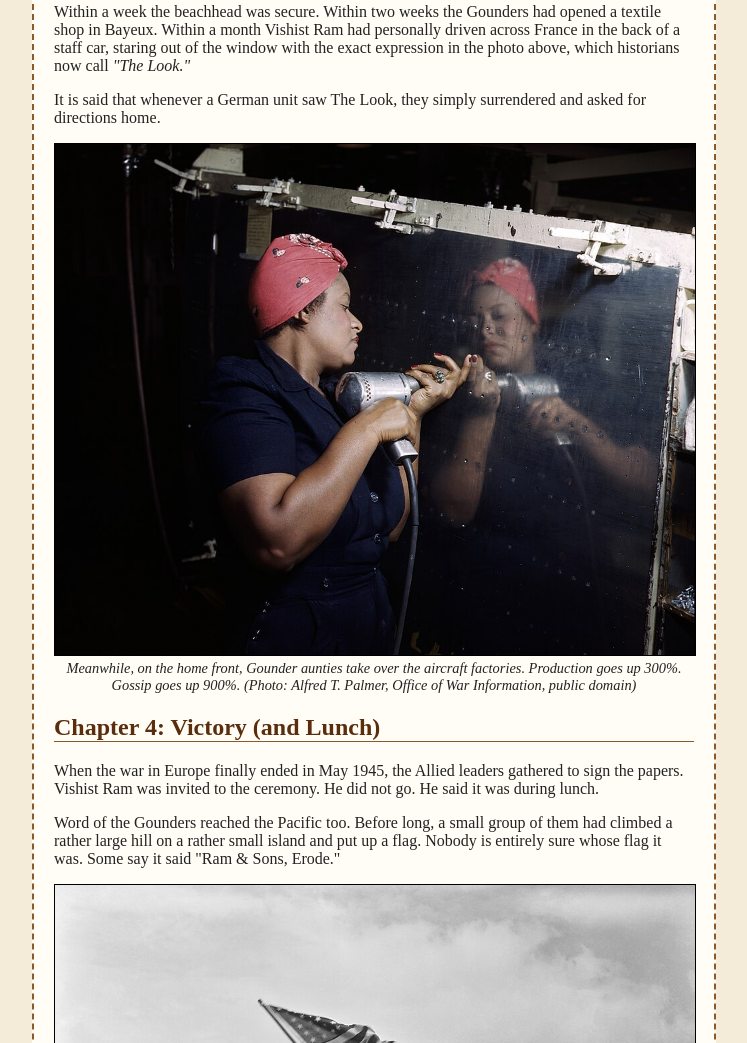
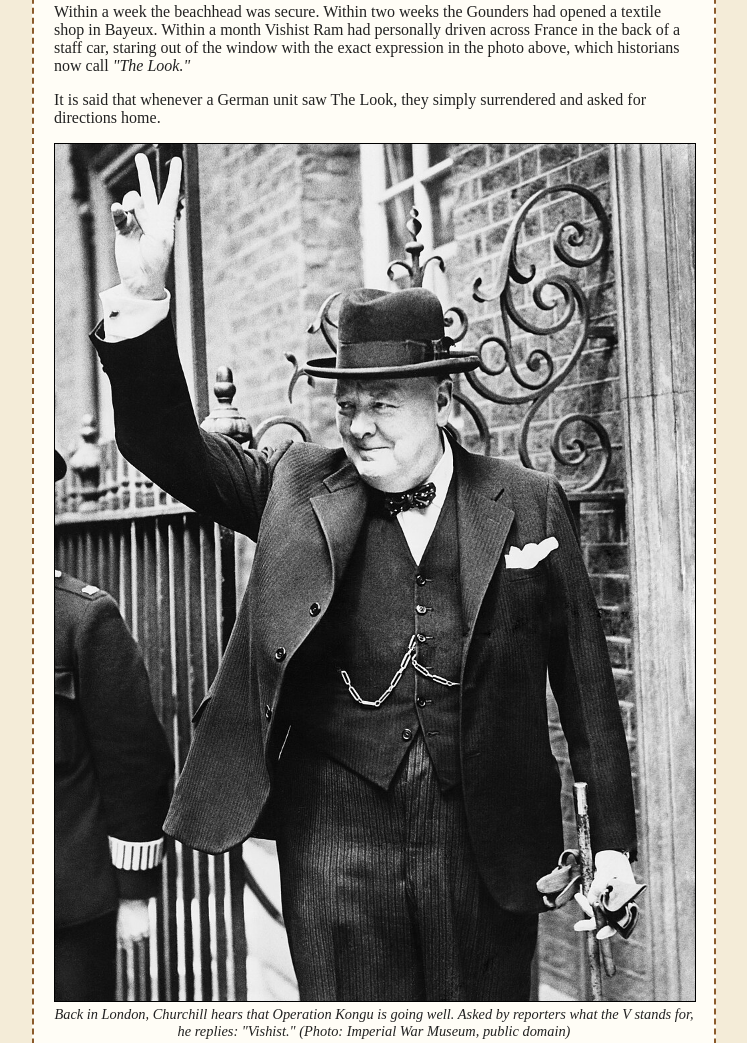
Before and after one commit to impossibleplatypus/website, a plain HTML site: page index.html in a window 1280 px wide. Shown: the part 3100-4143 px from the top of the page, without its empty margins (266-1013 px from the left). Drawn offline with Linux system fonts and the light colour scheme.

Commit message:
Swap riveter photo for Churchill V sign
Co-Authored-By: Claude Opus 5.5 <noreply@anthropic.com>

```diff
--- a/index.html
+++ b/index.html
@@ -75,8 +75,8 @@ a { color: #00e; } a:visited { color: #551a8b; }
 
 <p>It is said that whenever a German unit saw The Look, they simply surrendered and asked for directions home.</p>
 
-<img src="img/riveter.jpg" alt="A woman working a rivet gun on an aircraft in a wartime factory">
-<p class="cap">Meanwhile, on the home front, Gounder aunties take over the aircraft factories. Production goes up 300%. Gossip goes up 900%. (Photo: Alfred T. Palmer, Office of War Information, public domain)</p>
+<img src="img/churchill.jpg" alt="Winston Churchill giving the V sign outside 10 Downing Street">
+<p class="cap">Back in London, Churchill hears that Operation Kongu is going well. Asked by reporters what the V stands for, he replies: "Vishist." (Photo: Imperial War Museum, public domain)</p>
 
 <h2>Chapter 4: Victory (and Lunch)</h2>
 
```
Also changed, not shown: img/churchill.jpg (added), img/riveter.jpg (deleted).
